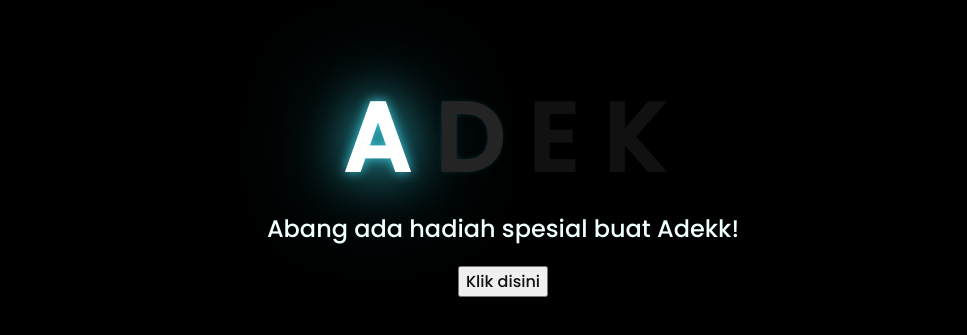
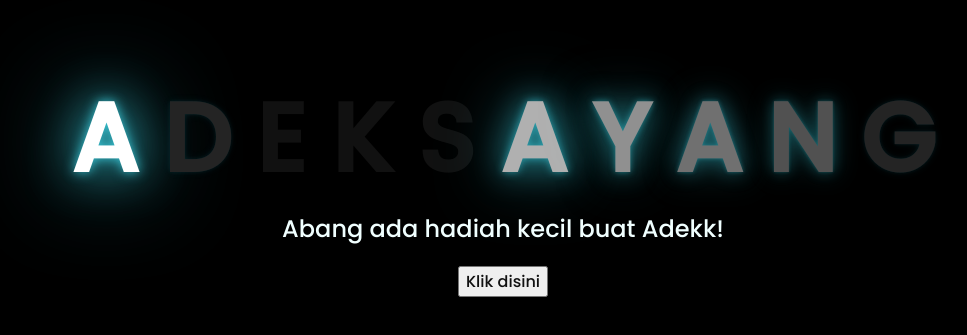
Before and after one commit to ABANGKANAAA/abangkanasya.github.io, a plain HTML site: page index.html in a window 1280 px wide. Shown: the part 227-562 px from the top of the page, without its empty margins (145-1112 px from the left). Drawn offline with Linux system fonts and the light colour scheme.

Commit message:
Update index.html

```diff
--- a/index.html
+++ b/index.html
@@ -15,10 +15,16 @@
         <span>D</span>
         <span>E</span>
         <span>K</span>
+        <span>S</span>
+        <span>A</span>
+        <span>Y</span>
+        <span>A</span>
+        <span>N</span>
+        <span>G</span>
     </div>
 
     <div class="description">
-        <span>Abang ada hadiah spesial buat Adekk!</span>
+        <span>Abang ada hadiah kecil buat Adekk!</span>
     </div>
     <div class="button">
         <button>
```
